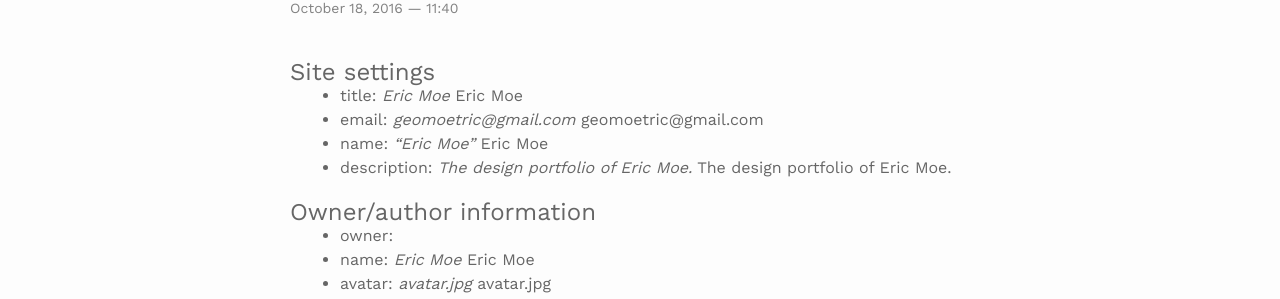
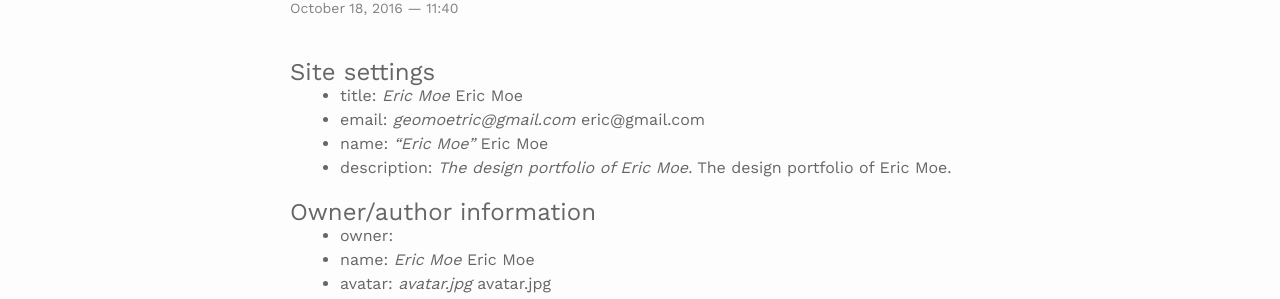
Before and after one commit to ericmoe/ericmoe.github.io, a Jekyll site: the page built from _posts/2016-10-18-All-Config-Tags.md, in a window 1280 px wide and 900 px high. Shown: the part 146-445 px from the top of the window. Built offline with Jekyll 4.4.1, drawn with Linux system fonts in a browser that asks for light colours; nearby versions of some CDN libraries.

Commit message:
Test Email

```diff
--- a/_config.yml
+++ b/_config.yml
@@ -1,6 +1,6 @@
 # Site settings {{ site._____ }}
 title: Eric Moe
-email:  geomoetric@gmail.com
+email:  eric@gmail.com
 name: "Eric Moe"
 description: The design portfolio of Eric Moe.
 baseurl:  # the subpath of your site, e.g. /blog/
```
